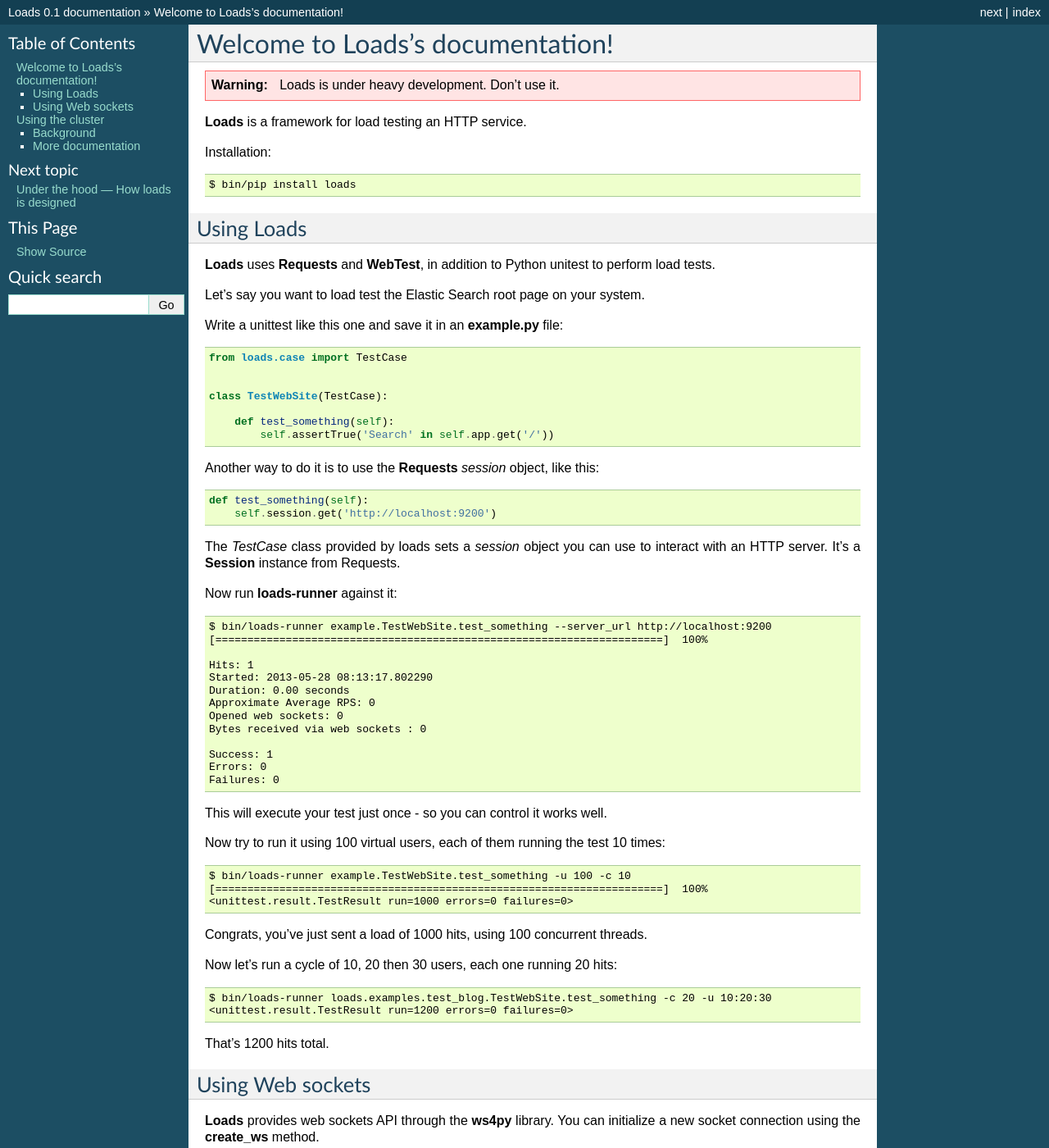
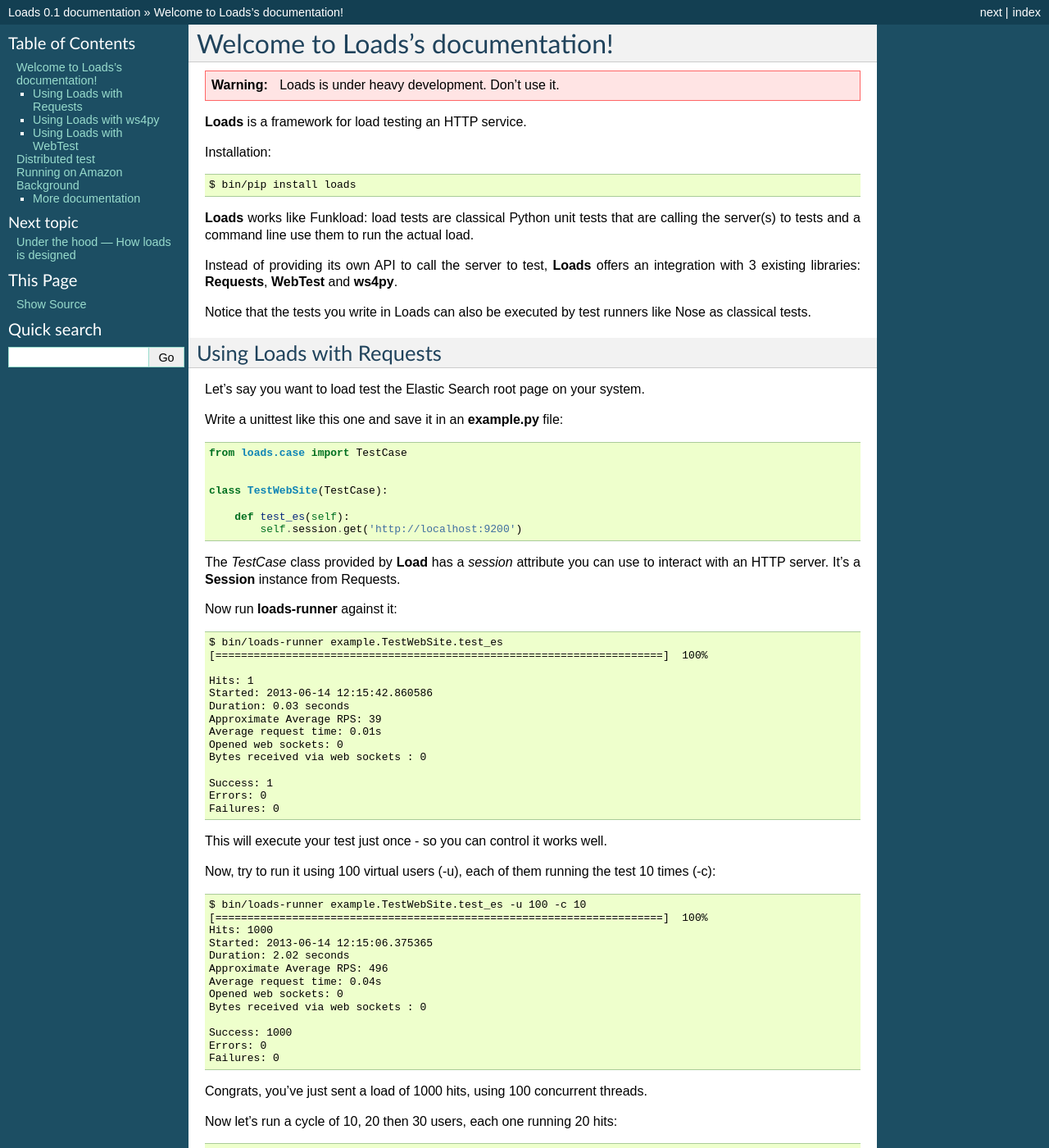
Before and after one commit to mozilla-services/loads, a Sphinx documentation site: the page built from docs/source/index.rst, in a window 1280 px wide and 1400 px high. Shown: the whole window at 82% size. Built offline with Sphinx 7.4.7, drawn with Linux system fonts in a browser that asks for light colours; some of the changed text lies outside the part shown.

Commit message:
more docs

```diff
--- a/docs/source/index.rst
+++ b/docs/source/index.rst
@@ -14,11 +14,20 @@
     $ bin/pip install loads
 
 
-Using Loads
------------
+**Loads** works like Funkload: load tests are classical
+Python unit tests that are calling the server(s) to tests
+and a command line use them to run the actual load.
 
-**Loads** uses **Requests** and **WebTest**, in addition to Python unitest to
-perform load tests.
+Instead of providing its own API to call the server to
+test, **Loads** offers an integration with 3 existing
+libraries: **Requests**, **WebTest** and **ws4py**.
+
+Notice that the tests you write in Loads can also be
+executed by test runners like Nose as classical tests.
+
+
+Using Loads with Requests
+-------------------------
 
 Let's say you want to load test the Elastic Search root page on your
 system.
@@ -30,27 +39,24 @@
 
     class TestWebSite(TestCase):
 
-        def test_something(self):
-            self.assertTrue('Search' in self.app.get('/'))
-
-Another way to do it is to use the **Requests** *session* object, like this::
-
-    def test_something(self):
-        self.session.get('http://localhost:9200')
+        def test_es(self):
+            self.session.get('http://localhost:9200')
 
 
-The *TestCase* class provided by loads sets a *session* object you can use
-to interact with an HTTP server. It's a **Session** instance from Requests.
+The *TestCase* class provided by **Load** has a *session* attribute you
+can use to interact with an HTTP server. It's a **Session** instance
+from Requests.
 
 Now run **loads-runner** against it::
 
-    $ bin/loads-runner example.TestWebSite.test_something --server_url http://localhost:9200
+    $ bin/loads-runner example.TestWebSite.test_es
     [======================================================================]  100%
 
     Hits: 1
-    Started: 2013-05-28 08:13:17.802290
-    Duration: 0.00 seconds
-    Approximate Average RPS: 0
+    Started: 2013-06-14 12:15:42.860586
+    Duration: 0.03 seconds
+    Approximate Average RPS: 39
+    Average request time: 0.01s
     Opened web sockets: 0
     Bytes received via web sockets : 0
 
@@ -58,13 +64,25 @@
     Errors: 0
     Failures: 0
 
+
 This will execute your test just once - so you can control it works well.
 
-Now try to run it using 100 virtual users, each of them running the test 10 times::
+Now, try to run it using 100 virtual users (-u), each of them running the test
+10 times (-c)::
 
-    $ bin/loads-runner example.TestWebSite.test_something -u 100 -c 10
+    $ bin/loads-runner example.TestWebSite.test_es -u 100 -c 10
     [======================================================================]  100%
-    <unittest.result.TestResult run=1000 errors=0 failures=0>
+    Hits: 1000
+    Started: 2013-06-14 12:15:06.375365
+    Duration: 2.02 seconds
+    Approximate Average RPS: 496
+    Average request time: 0.04s
+    Opened web sockets: 0
+    Bytes received via web sockets : 0
+
+    Success: 1000
+    Errors: 0
+    Failures: 0
 
 
 Congrats, you've just sent a load of 1000 hits, using 100 concurrent threads.
@@ -72,22 +90,20 @@
 Now let's run a cycle of 10, 20 then 30 users, each one running 20 hits::
 
     $ bin/loads-runner loads.examples.test_blog.TestWebSite.test_something -c 20 -u 10:20:30
-    <unittest.result.TestResult run=1200 errors=0 failures=0>
 
 That's 1200 hits total.
 
 
-Using Web sockets
------------------
+Using Loads with ws4py
+----------------------
 
 **Loads** provides web sockets API through the **ws4py** library. You can
 initialize a new socket connection using the **create_ws** method.
 
 Run the echo_server.py file located in the examples directory, then
-write a test that uses a web socket::
+write a test that uses a web socket against it::
 
 
-    import unittest
     from loads.case import TestCase
 
     class TestWebSite(TestCase):
@@ -112,14 +128,45 @@
 have a look at how others do it
 
 
-Using the cluster
-=================
+Using Loads with WebTest
+------------------------
+
+If you are a **WebTest** fan, you can use it instead of Requests.
+You just need to use **app** instead of **session** in the test class::
+
+    from loads.case import TestCase
+
+    class TestWebSite(TestCase):
+
+        def test_something(self):
+            self.assertTrue('Search' in self.app.get('/'))
+
+
+
+Then you can define the server root url with **--server-url**
+when you run your load test::
+
+    $ bin/loads-runner example.TestWebSite.test_something --server_url http://localhost:9200
+
+The **app** attribute is a `WebTest <https://webtest.readthedocs.org>`_ TestApp
+instance, that provides all the APIs to interact with a web application.
+
+
+Distributed test
+================
+
+If you want to send a lot of load, you need to run a distributed test.
+The **Loads** command line is able to interact with several **agents**
+through a **broker**.
+
+To run a broker and some agents, let's use Circus.
 
 Install Circus::
 
     $ bin/pip install circus
 
-And run it against **loads.ini**::
+And run it against the provided **loads.ini** configuration file that's
+located in the Loads source repository::
 
     $ bin/circusd --daemon loads.ini
 
@@ -154,10 +199,15 @@
 Congrats, you have just sent 6000 hits from 5 different agents.
 
 
+Running on Amazon
+=================
+
+XXX
+
 
 
 Background
-----------
+==========
 
 Loads is a client/server architecture based on ZMQ using a very
 simple protocol.
```
Also changed, not shown: other parts of docs/source/index.rst (+1 -3 lines).
